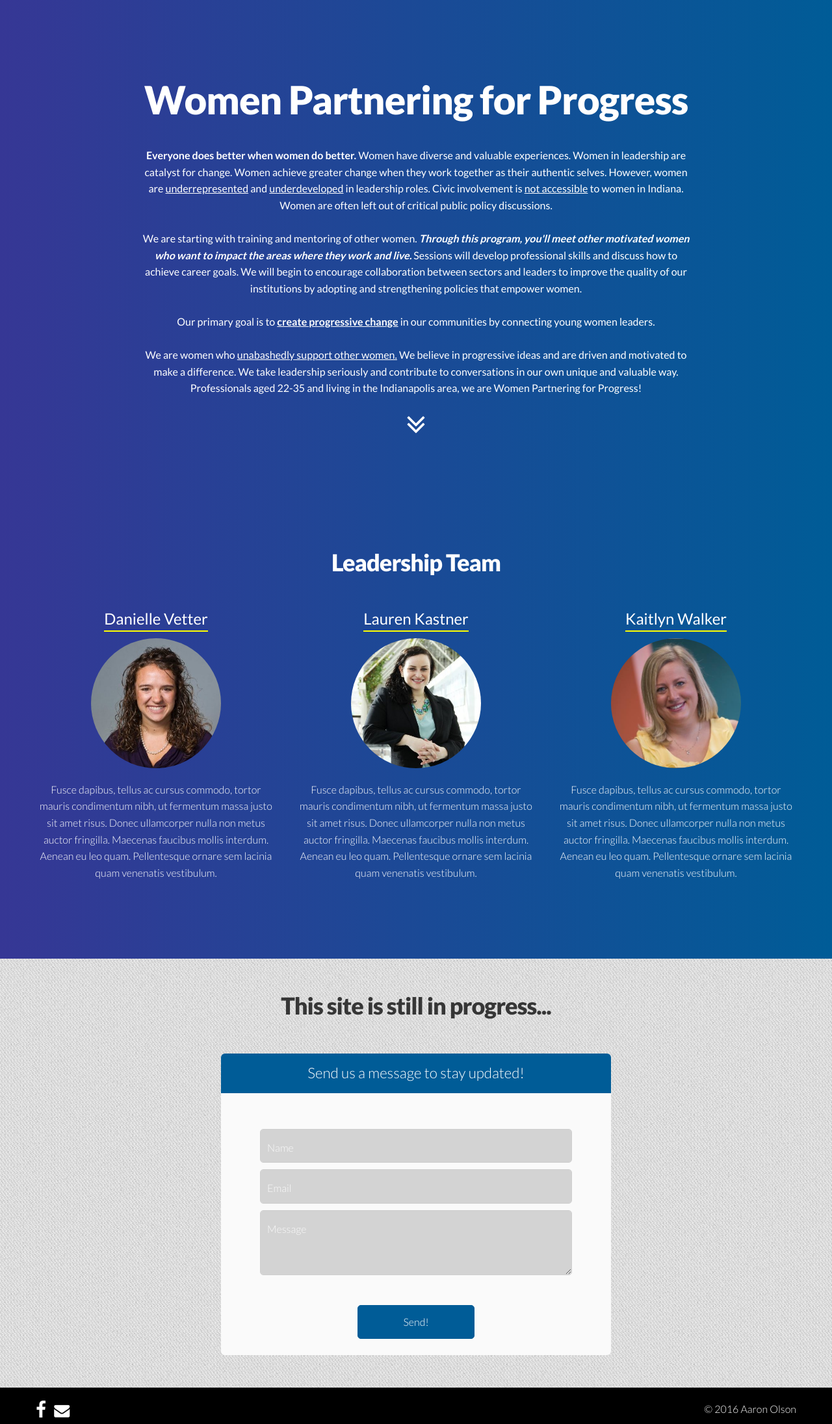
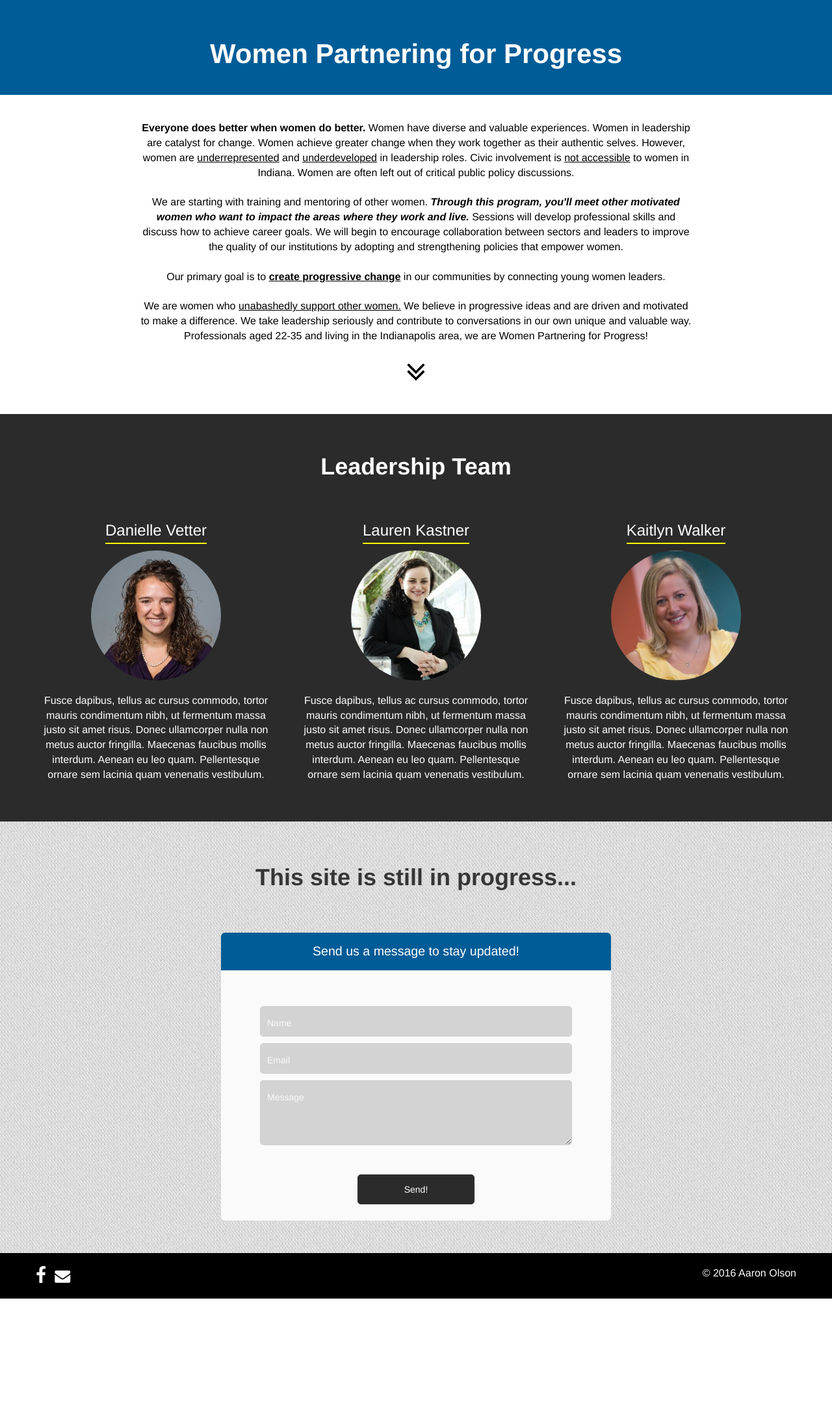
Before and after one commit to womenpartneringforprogress/womenpartneringforprogress, a plain HTML site: page index.html in a window 1280 px wide. Shown: the whole page at 65% size. After the commit the page ends 1998 px from the top, so only its background shows below. Drawn offline with nearby package versions, Linux system fonts and the light colour scheme.

Commit message:
updated with better design

```diff
--- a/assets/css/style.css
+++ b/assets/css/style.css
@@ -8,21 +8,13 @@
 @import url('https://fonts.googleapis.com/css?family=Lato:400,300,700,900');
  html,body { height: 100%; margin: 0px; padding: 0px; }
 body {
-	background: #005C97; /* fallback for old browsers */
-	background: -webkit-linear-gradient(to left, #005C97 , #363795); /* Chrome 10-25, Safari 5.1-6 */
-	background: linear-gradient(to left, #005C97 , #363795); /* W3C, IE 10+/ Edge, Firefox 16+, Chrome 26+, Opera 12+, Safari 7+ */
-	font-family: 'Lato', sans-serif;
-    font-weight: 300;
-    font-size: 16px;
-    color: #555;
-    line-height: 1.6em;
     -webkit-font-smoothing: antialiased;
     -webkit-overflow-scrolling: touch;
 }
 
 h1, h2, h3, h4, h5, h6 {
-    font-family: 'Lato', sans-serif;
-    font-weight: 300;
+    font-family: helvetica , sans-serif;
+    //font-weight: 300;
     color: white;
 }
 
@@ -33,12 +25,12 @@ h2 {
 
 
 h1 {
-	margin-top: 120px;
+	margin-top: 60px !important;
 	margin-bottom: 40px;
 	color: #fff;
-	font-size: 60px;
+	font-size: 42px;
 	font-weight: 900;
-	letter-spacing: -1px;
+	//letter-spacing: -1px;
 	text-align: center;
 }
 
@@ -77,7 +69,7 @@ a {
 
 a:hover,
 a:focus {
-    color: #4F92AF;
+    color: #FFFF00;
     text-decoration: none;
     outline: 0;
 }
@@ -125,8 +117,8 @@ a:after {
 
 .btn-theme  {
   color: #fff;
-  background-color: #4F92AF;
-  border-color: #4F92AF;
+  background-color: #2b2b2b;
+  border-color: #2b2b2b;
   transition: background 0.3s;
 }
 .btn-theme:hover  {
@@ -165,7 +157,7 @@ h2.subtitle {
 }
 
 .social a:hover {
-    color: #5cacce;
+    color: #FFFF00;
 }
 
 
@@ -215,31 +207,31 @@ p.copyright {
 }
 
 .leadership {
-	margin-top: 160px;
+	margin-top: 40px;
 	margin-bottom: 40px;
 	color: #fff;
 	font-size: 36px;
 	font-weight: 900;
-	letter-spacing: -1px;
+	//letter-spacing: -1px;
 	text-align: center;
 	padding-top: 15px;
 }
 
 
 .leadership-contact {
-	margin-top: 40px;
+	//margin-top: 40px;
 	margin-bottom: 40px;
 	color: #363636;
 	font-size: 36px;
 	font-weight: 900;
-	letter-spacing: -1px;
+	//letter-spacing: -1px;
 	text-align: center;
 	padding-top: 60px;
 }
 
 #contact {
 	background: url(../img/fabric.png) top left repeat;
-	margin-top: 100px;
+	//margin-top: 100px;
 }
 
 /*=====FORM======*/
@@ -282,7 +274,6 @@ input:first-of-type
 input, textarea {
   font-size: 1em;
   padding: 15px 10px 10px;
-  font-family: 'Lato',arial,sans-serif;
   border: 1px solid #cecece;
   background: #d3d3d3;
   color: white;
@@ -300,43 +291,38 @@ input, textarea {
 }
 ::-webkit-input-placeholder {
    color: #FAFAFA;
-   font-family: 'Lato';
+
 }
 :-moz-placeholder {
    color: #FAFAFA;
-   font-family: 'Lato';
 }
 ::-moz-placeholder {
    color: #FAFAFA;
-   font-family: 'Lato';
 }
 :-ms-input-placeholder {
    color: #FAFAFA;
-   font-family: 'Lato';
 }
 button {
   margin-top:30px !important;
   margin-bottom:25px !important;
-  background-color:#005C97;
+  background-color:#2b2b2b;
   padding: 12px 45px;
   -ms-border-radius: 5px;
   -o-border-radius: 5px;
   border-radius: 5px;
-  border: 1px solid #005C97;
+  border: 1px solid #2b2b2b;
   -webkit-transition: .5s;
   transition: .5s;
   display: inline-block;
   cursor: pointer;
   width:30%;
   color:#fff;
-  font-family: 'Lato';
 }
 button:hover, .button:hover {
   background:black;
   color: white;
 }
 label.error {
-    font-family:'Source Sans Pro',arial,sans-serif;
     font-size:1em;
     display:block;
     padding-top:10px;
@@ -365,7 +351,6 @@ label.error {
   } */
 }
 .message {
-    font-family:'Source Sans Pro',arial,sans-serif;
     font-size:1.1em;
     display:none;
     padding-top:10px;
@@ -403,7 +388,7 @@ footer p {
 }
 
 footer a:hover {
-	color: #dd5638;
+	color: #FFFF00;
 	text-decoration: none;
 }
 
@@ -438,13 +423,33 @@ footer a:linl footer a:visited {
 
 .fa-angle-double-down {
 	font-size: 48px !important;
-	color: white;
+	color: black;
+	padding-bottom: 40px;
 }
 
 .fa-angle-double-down:hover {
-	color: #ff5b62;
+	color: #005C97;
 }
 
 .down-arrow {
 	text-align: center;
 }
+
+
+/*sections*/
+
+#hero {
+	background: #005C97; /* fallback for old browsers */
+}
+
+#info p {
+	color: black !important;
+	padding-top: 40px;
+	//background: url(../img/crossword.png) top left repeat;
+}
+
+#bios {
+	background: #2b2b2b; /* fallback for old browsers */
+	padding-bottom: 40px;
+
+}
```
